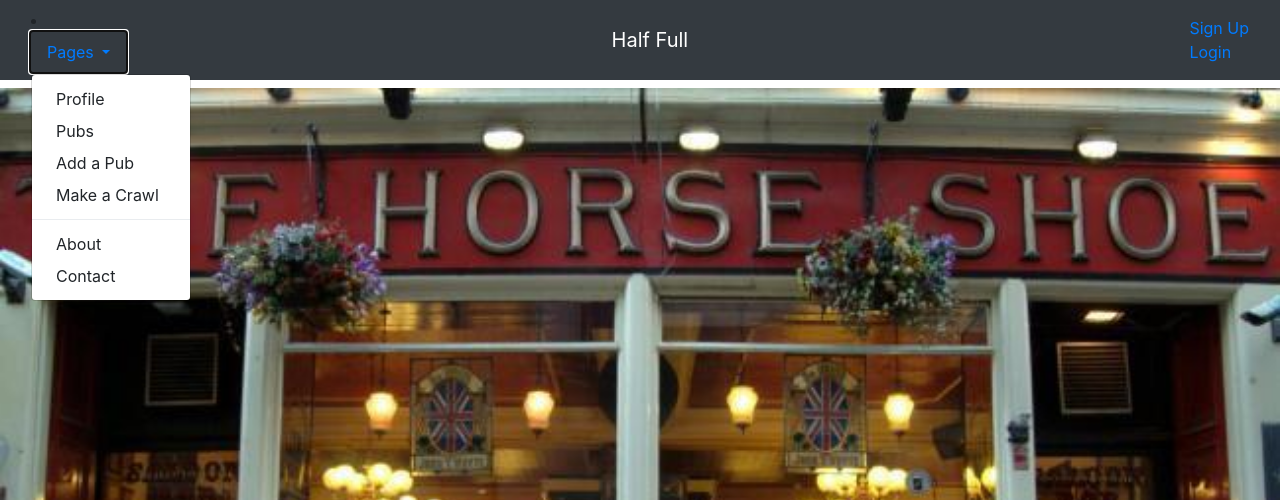
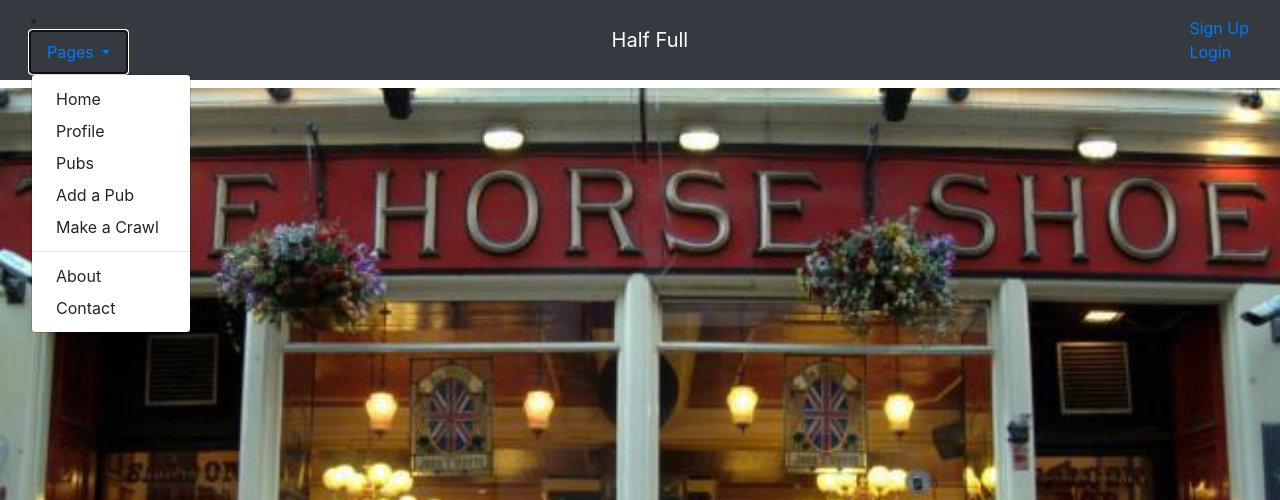
Before and after one commit to HalfFullTeamProject/HalfFull, a Django app: page / in a window 1280 px wide, after a click on "Pages". Shown: the top 500 px of the page. Run offline with Django 3.2, Linux system fonts and the light colour scheme; some libraries are stand-ins or nearby versions.

Commit message:
added home link to navbar

```diff
--- a/HalfFull/urls.py
+++ b/HalfFull/urls.py
@@ -4,7 +4,7 @@
 app_name = 'HalfFull'
 
 urlpatterns = [
-    path('', views.home, name='home'),
+    path('home/', views.home, name='home'),
     path('about/', views.about, name='about'),
     path('contact/', views.contact, name ='contact'),
     path('login/', views.login, name='login'),
--- a/templates/HalfFull/base.html
+++ b/templates/HalfFull/base.html
@@ -25,6 +25,7 @@
                   Pages
                 </a>
                 <div class="dropdown-menu" aria-labelledby="navbarDropdown">
+				  <a class="dropdown-item" href="/HalfFull/home/">Home</a>
                   <a class="dropdown-item" href="/HalfFull/userpage/">Profile</a>
                   <a class="dropdown-item" href="/HalfFull/pub_list/">Pubs</a>
 				  <a class="dropdown-item" href="/HalfFull/add_a_pub/">Add a Pub</a>
--- a/templates/HalfFull/home.html
+++ b/templates/HalfFull/home.html
@@ -6,6 +6,8 @@
 {% endblock %}
 
 {% block body_block %}
+
+
 
 	<div id="carouselExampleControls" class="carousel slide" data-ride="carousel">
   <div class="carousel-inner">
```
